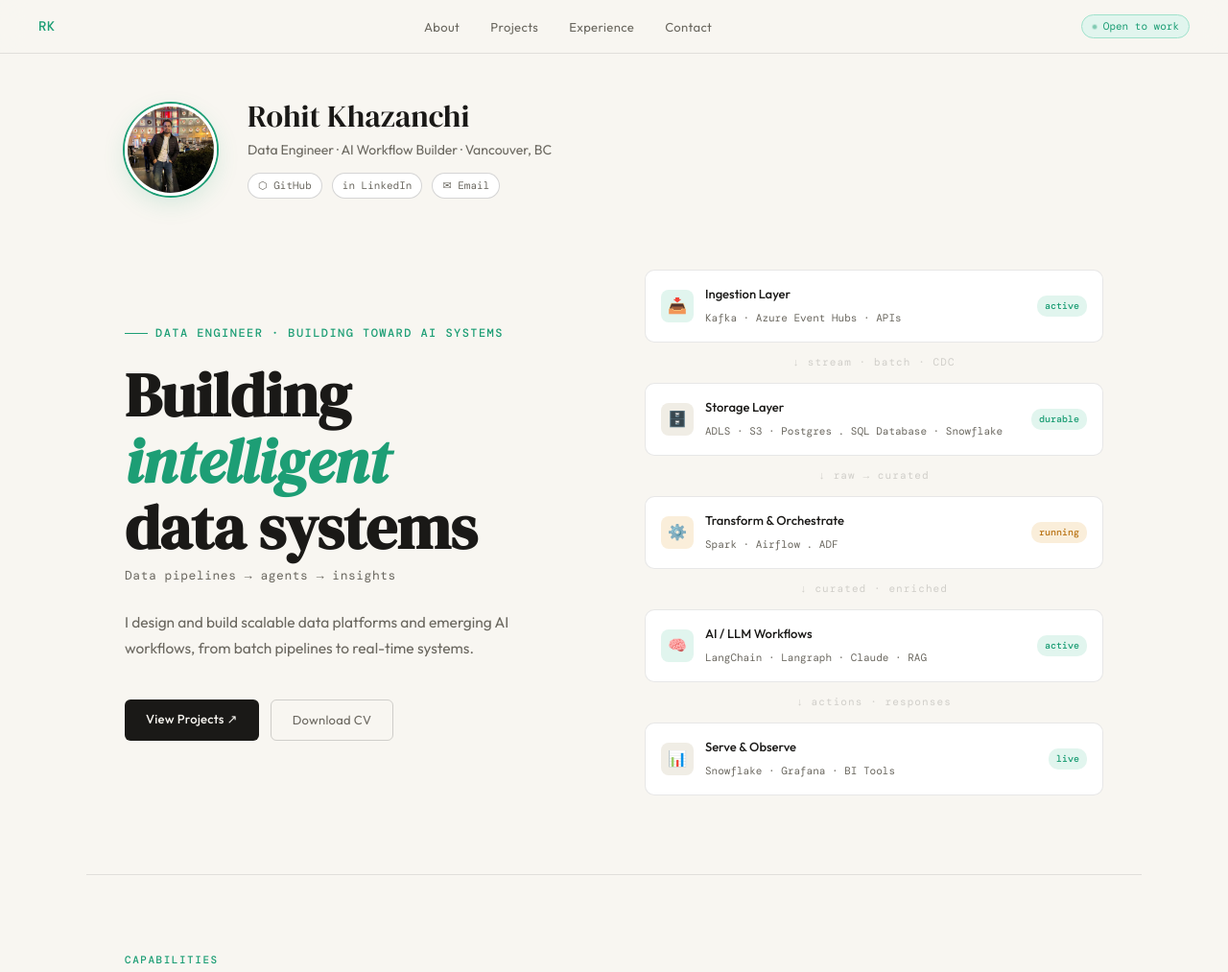
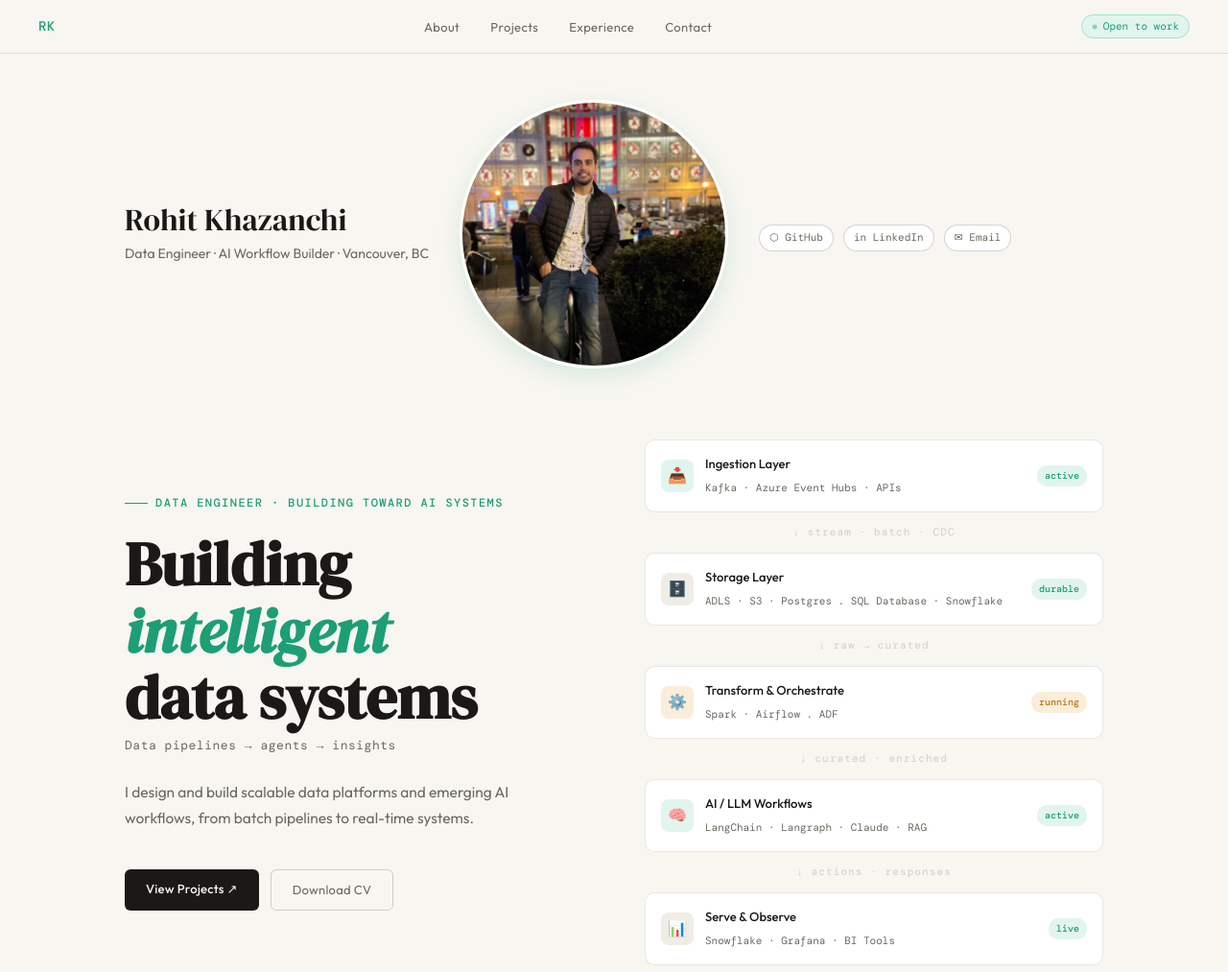
Before and after one commit to rohitkhazanchi121/rohitkhazanchi121.github.io, a plain HTML site: page index.html in a window 1280 px wide. Shown: the top 1013 px of the page at 96% size. Drawn offline with nearby package versions, Linux system fonts and the light colour scheme.

Commit message:
Resize profile avatar and update HTML structure
Updated profile avatar size and adjusted box shadow. Added duplicate profile avatar image in the profile banner section.

```diff
--- a/index.html
+++ b/index.html
@@ -83,10 +83,10 @@
     position: relative; flex-shrink: 0;
   }
   .profile-avatar {
-    width: 96px; height: 96px; border-radius: 50%;
+    width: 280px; height: 280px; border-radius: 50%;
     object-fit: cover;
     border: 3px solid var(--surface);
-    box-shadow: 0 0 0 2px var(--accent), 0 8px 24px rgba(29,158,117,0.15);
+    box-shadow: 0 0 0 0px var(--accent), 0 8px 24px rgba(29,158,117,0.15);
     display: block;
   }
   /* Fallback avatar if no image */
@@ -379,16 +379,18 @@
 
 <!-- PROFILE BANNER -->
 <div class="profile-banner">
-  <img src="photo.jpg" alt="RK" class="profile-avatar"/>
+
   <div class="profile-info">
     <div class="profile-fullname">Rohit Khazanchi</div>
     <div class="profile-tagline">Data Engineer · AI Workflow Builder · Vancouver, BC</div>
-    <div class="profile-socials">
+
+  </div>
+  <img src="photo.jpg" alt="RK" class="profile-avatar"/>
+  <div class="profile-socials">
       <a class="social-pill" href="https://github.com/rohitkhazanchi121" target="_blank">⬡ GitHub</a>
       <a class="social-pill" href="https://linkedin.com/in/rohit-khazanchi/" target="_blank">in LinkedIn</a>
       <a class="social-pill" href="mailto:rohitkhazanchi121@gmail.com">✉ Email</a>
     </div>
-  </div>
 </div>
 
 <!-- HERO -->
```
